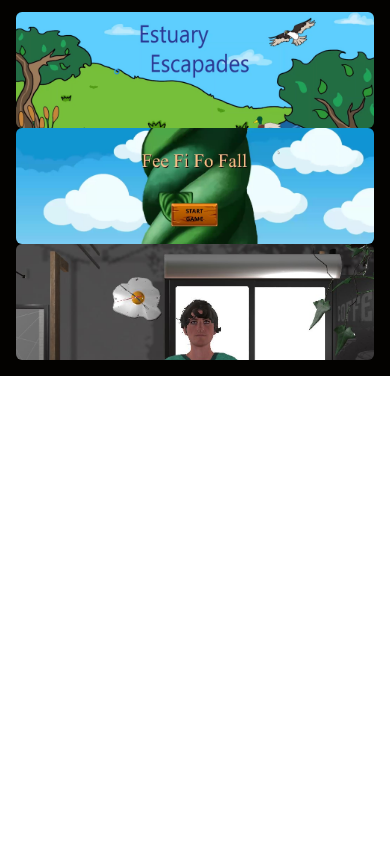
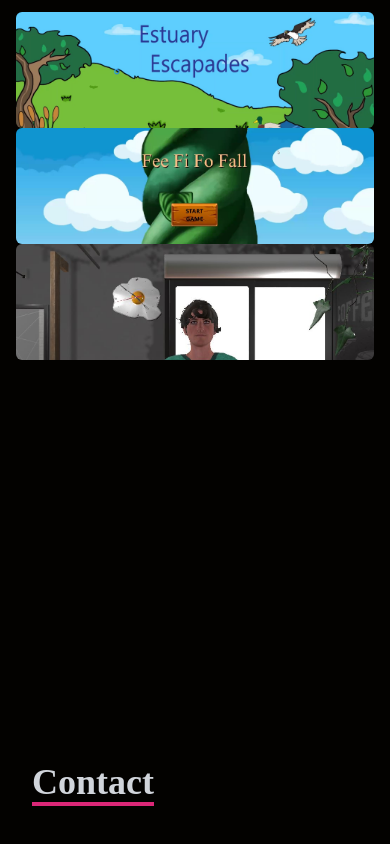
Before and after one commit to dbpl566/dbpl566.github.io, a React (Create React App) app: page / in a window 390 px wide. Shown: the part 1836-2680 px from the top of the page. Before the commit the page ends 2212 px from the top, so only its background shows below. Built offline with nearby package versions, Linux system fonts and the light colour scheme.

Commit message:
Smooth scroll for all menus

```diff
--- a/src/App.js
+++ b/src/App.js
@@ -3,6 +3,7 @@
 import Home from "./components/Home.jsx";
 import About from "./components/About.jsx";
 import Projects from "./components/Projects.jsx";
+import Contact from "./components/Contact.jsx";
 
 function App() {
   return (
@@ -11,6 +12,7 @@
       <Home />
       <About />
       <Projects />
+      <Contact />
     </div>
   );
 }
--- a/src/components/Contact.jsx
+++ b/src/components/Contact.jsx
@@ -2,7 +2,17 @@
 
 const Contact = () => {
   return (
-    <div>Contact</div>
+    <div name='Contact' className='w-full h-screen bg-[#030200] text-gray-300'>
+        <div className='flex flex-col justify-center items-center w-full h-full'>
+            <div className='max-w-[1000px] w-full px-4 grid-cols-2 gap-8'>
+                <div className='sm:text-left pb-8 pl-4'>
+                    <p className='text-4xl font-bold inline border-b-4 border-pink-600'>
+                      Contact
+                    </p>
+                </div>
+              </div>
+          </div>
+    </div>
   )
 }
 
--- a/src/components/Home.jsx
+++ b/src/components/Home.jsx
@@ -5,7 +5,7 @@
 
 const Home = () => {
   return (
-    <div name='home' className='w-full h-screen bg-[#030200]'>
+    <div name='Home' className='w-full h-screen bg-[#030200]'>
         {/* Container */}
         <div className='max-w-[1000px] mx-auto px-8 flex flex-col justify-center h-full'>
             <p className='text-pink-600'>Hi, my name is</p>
--- a/src/components/Navbar.jsx
+++ b/src/components/Navbar.jsx
@@ -2,6 +2,12 @@
 import {FaBars, FaTimes, FaGithub, FaLinkedin} from 'react-icons/fa';
 import { HiOutlineMail } from 'react-icons/hi';
 import Logo from '../assets/logo.png';
+import Home from './Home';
+import About from './About';
+import Projects from './Projects';
+import Contact from './Contact';
+import {Link, animateScroll as scroll} from 'react-scroll';
+
 
 const Navbar = () => {
   const [nav, setNav] = useState(false)
@@ -14,25 +20,44 @@
         </a>
       </div>
 
-      {/*menu*/}
+      {/*Desktop menu*/}
       <ul className='hidden md:flex'>
+        <Link to="Home" smooth={true}>
           <li>Home</li>
+        </Link>
+
+        <Link to="About" smooth={true}>
           <li>About</li>
+        </Link>
+
+        <Link to="Projects" smooth={true}>
           <li>Projects</li>
+        </Link>
+
+        <Link to="Contact" smooth={true}>
           <li>Contact</li>
+        </Link>
       </ul>
 
-      {/*hamburger */}
+      {/*Hamburger */}
       <div onClick={handleClick} className='md:hidden z-10'>
         {!nav ? <FaBars /> : <FaTimes className='text-white' />}
       </div>
 
-      {/*mobile menu*/}
+      {/*Mobile menu*/}
       <ul className={!nav ? 'hidden' : 'flex md:hidden absolute top-0 left-0 w-full h-screen bg-[#030200] backdrop-filter backdrop-blur-lg bg-opacity-70 flex-col justify-center items-center'}>
+        <Link onClick={handleClick} to="Home" smooth={true} duration={500}>
           <li className='flex md:hidden py-6 text-4xl hover:text-pink-600 text-white'>Home</li>
+        </Link>
+        <Link onClick={handleClick} to="About" smooth={true} duration={500}>
           <li className='flex md:hidden py-6 text-4xl hover:text-pink-600 text-white'>About</li>
+        </Link>
+        <Link onClick={handleClick} to="Projects" smooth={true} duration={500}>
           <li className='flex md:hidden py-6 text-4xl hover:text-pink-600 text-white'>Projects</li>
+        </Link>
+        <Link onClick={handleClick} to="Contact" smooth={true} duration={500}>
           <li className='flex md:hidden py-6 text-4xl hover:text-pink-600 text-white'>Contact</li>
+        </Link>
       </ul>
 
       {/* social icons
```
Lines whose indentation alone changed are shown as unchanged.
